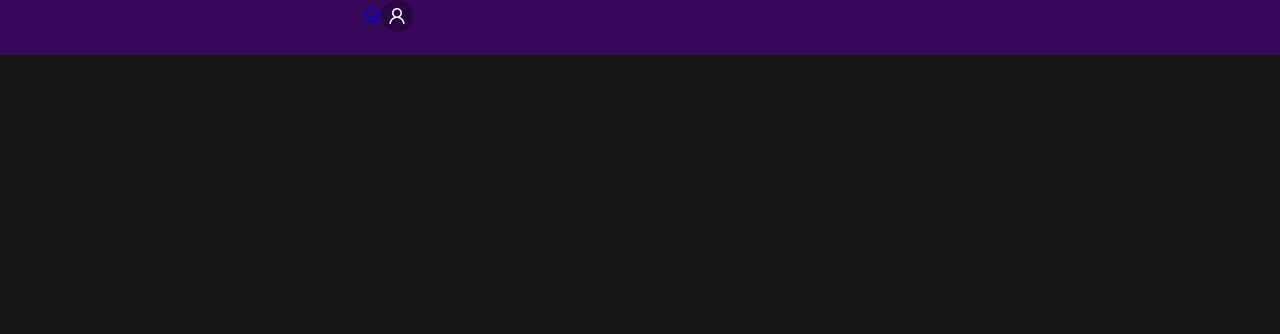
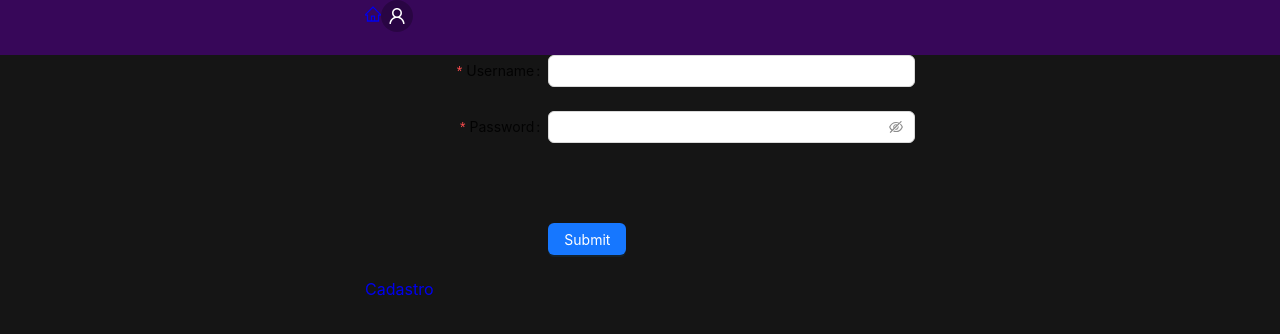
Before and after one commit to evelynbittelbrunn/tags-front, a React (Create React App) app: page /login in a window 1280 px wide. Before the commit this address had no page. Shown: the top 334 px of the page. Built offline with nearby package versions, Linux system fonts and the light colour scheme.

Commit message:
Criando rotas relacionadas ao login

```diff
--- a/src/App.tsx
+++ b/src/App.tsx
@@ -3,6 +3,9 @@ import './App.css';
 import Feed from './pages/feed/Feed';
 import NavBar from './components/navBar/NavBar';
 import Profile from './pages/profile/Profile';
+import Login from './pages/login/Login';
+import CreateAccount from './pages/createAccount/CreateAccount';
+import AuthRoutes from './routes/AuthRoutes';
 
 function App() {
     return (
@@ -12,6 +15,7 @@ function App() {
                 <div className='main-container'>
                     <Routes>
                         <Route path="/" element={<Feed />} />
+                        <Route path="/login/*" element={<AuthRoutes />} />
                         <Route path="/perfil" element={<Profile />} />
                     </Routes>
                 </div>
--- /dev/null
+++ b/src/pages/createAccount/CreateAccount.tsx
@@ -0,0 +1,9 @@
+import React from 'react'
+
+const CreateAccount = () => {
+    return (
+        <div>CreateAccount</div>
+    )
+}
+
+export default CreateAccount
--- a/src/pages/login/Login.tsx
+++ b/src/pages/login/Login.tsx
@@ -0,0 +1,67 @@
+import { Button, Form, Input } from 'antd'
+import React from 'react'
+import { Link } from 'react-router-dom'
+
+type FieldType = {
+    username?: string;
+    password?: string;
+    remember?: string;
+};
+
+const Login = () => {
+
+    function onFinish() {
+
+    }
+
+    function onFinishFailed() {
+
+    }
+
+    return (
+        <div>
+            <Form
+                name="basic"
+                labelCol={{ span: 8 }}
+                wrapperCol={{ span: 16 }}
+                style={{ maxWidth: 600 }}
+                initialValues={{ remember: true }}
+                onFinish={onFinish}
+                onFinishFailed={onFinishFailed}
+                autoComplete="off"
+            >
+                <Form.Item<FieldType>
+                    label="Username"
+                    name="username"
+                    rules={[{ required: true, message: 'Please input your username!' }]}
+                >
+                    <Input />
+                </Form.Item>
+
+                <Form.Item<FieldType>
+                    label="Password"
+                    name="password"
+                    rules={[{ required: true, message: 'Please input your password!' }]}
+                >
+                    <Input.Password />
+                </Form.Item>
+
+                <Form.Item<FieldType>
+                    name="remember"
+                    valuePropName="checked"
+                    wrapperCol={{ offset: 8, span: 16 }}
+                >
+                </Form.Item>
+
+                <Form.Item wrapperCol={{ offset: 8, span: 16 }}>
+                    <Button type="primary" htmlType="submit">
+                        Submit
+                    </Button>
+                </Form.Item>
+            </Form>
+            <Link to="/login/criar">Cadastro</Link>
+        </div>
+    )
+}
+
+export default Login
--- /dev/null
+++ b/src/routes/AuthRoutes.tsx
@@ -0,0 +1,17 @@
+import React from 'react'
+import { Route, Routes } from 'react-router-dom'
+import Login from '../pages/login/Login'
+import CreateAccount from '../pages/createAccount/CreateAccount'
+
+const AuthRoutes = () => {
+    return (
+        <div>
+            <Routes>
+                <Route path="/" element={<Login />} />
+                <Route path="/criar" element={<CreateAccount />} />
+            </Routes>
+        </div>
+    )
+}
+
+export default AuthRoutes
```
